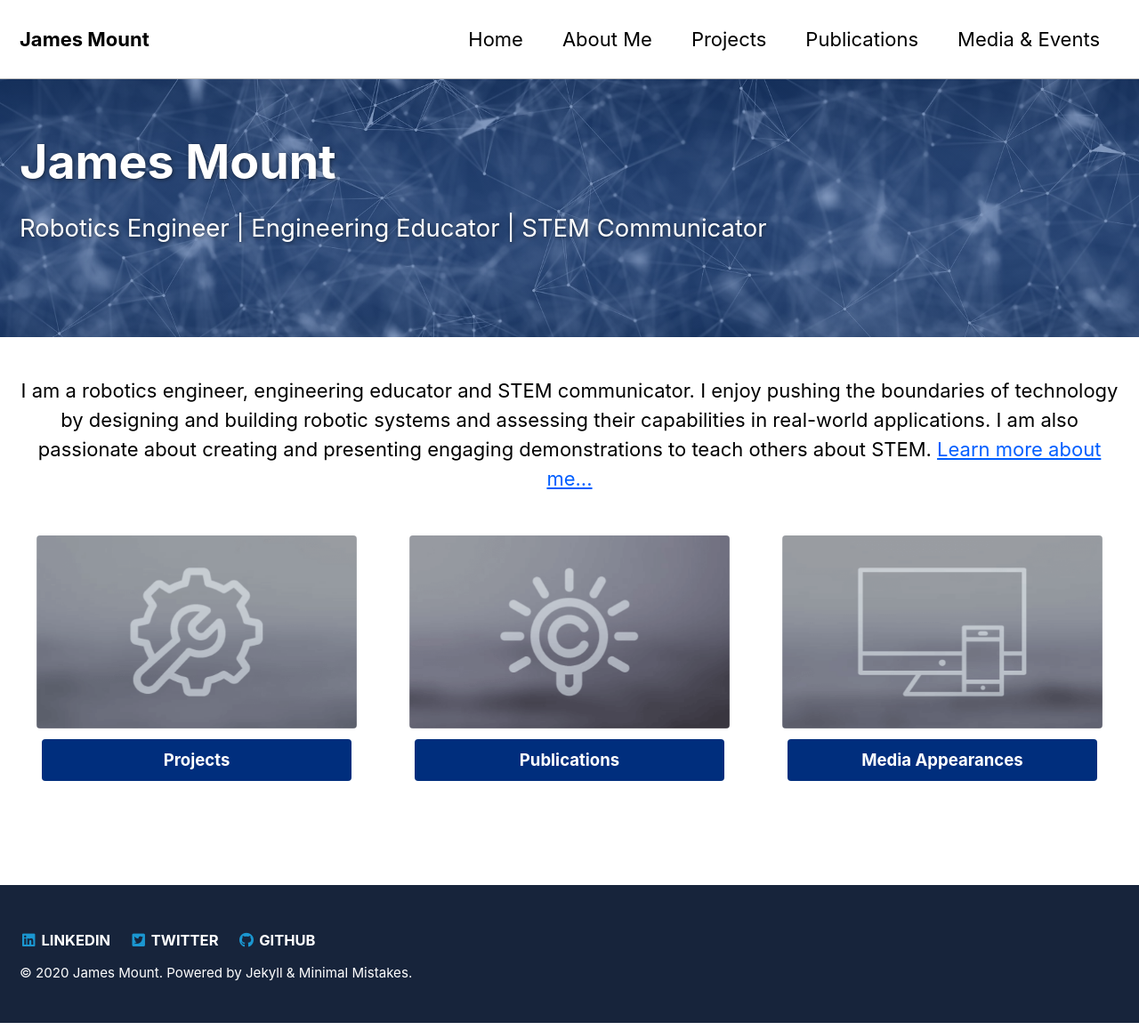
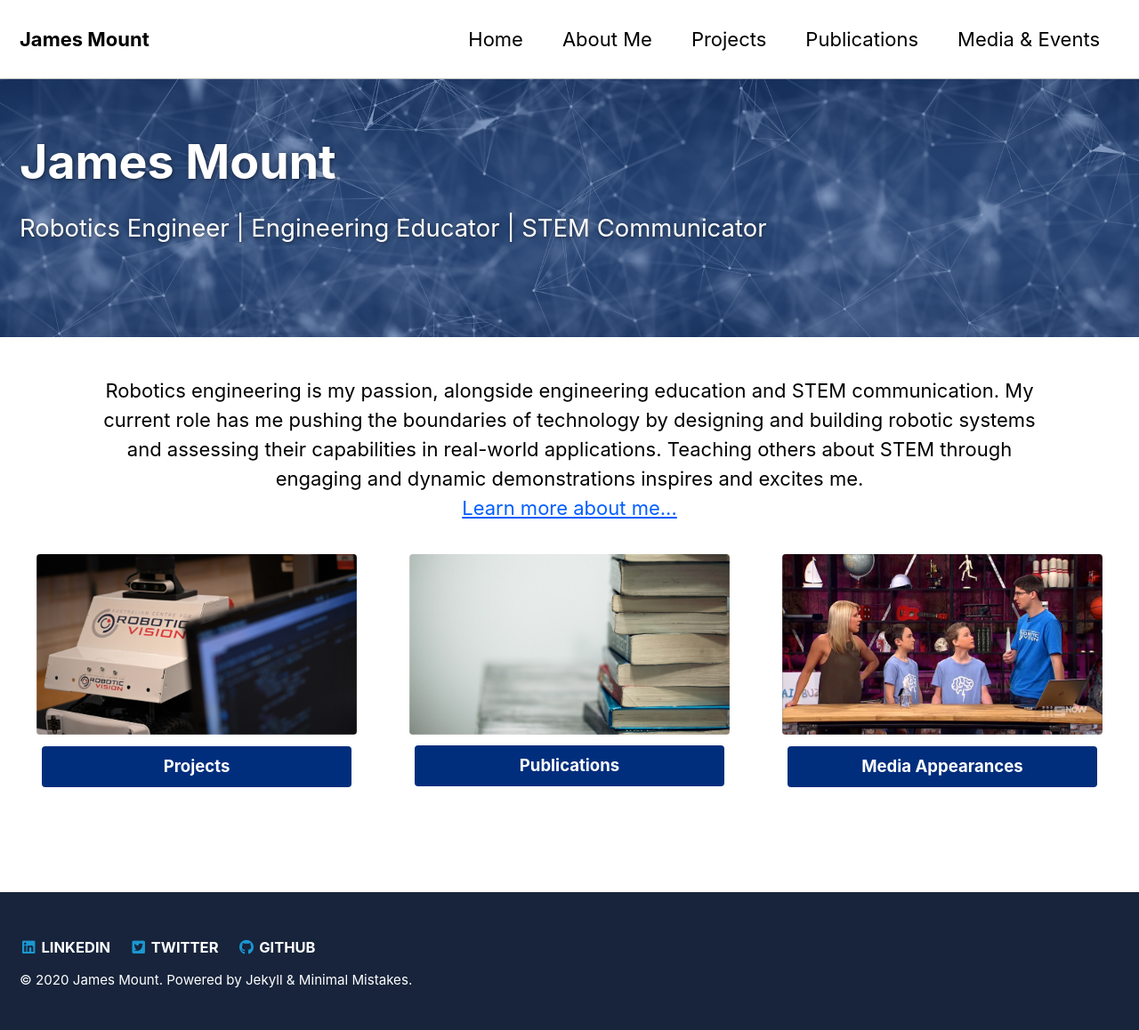
Before and after one commit to doriantsai/doriantsai.github.io, a Jekyll site: the page built from _pages/home.md, in a window 1280 px wide. Shown: the whole page at 89% size. Built offline with Jekyll 4.4.1, drawn with Linux system fonts in a browser that asks for light colours; cached includes are drawn as plain includes.

Commit message:
Updated home page.

```diff
--- a/_pages/home.md
+++ b/_pages/home.md
@@ -13,17 +13,17 @@ header:
 #       file_download: false
 excerpt: Robotics Engineer \| Engineering Educator \| STEM Communicator
 feature_row:
-  - image_path: /assets/images/mm-customizable-feature.png
+  - image_path: /assets/images/Carlie_2_scaled.jpg
     alt: "Projects"
     url: "/projects/"
     btn_class: "btn--primary"
     btn_label: "Projects"
-  - image_path: /assets/images/mm-free-feature.png
+  - image_path: /assets/images/Books_cropped.jpeg
     alt: "Publications"
     url: "/publications/"
     btn_class: "btn--primary"
     btn_label: "Publications"
-  - image_path: /assets/images/mm-responsive-feature.png
+  - image_path: /assets/images/BrainBuzz_original.jpg
     alt: "Media Appearances"
     url: "/media/"
     btn_class: "btn--primary"
@@ -37,8 +37,14 @@ feature_row:
     <p style="margin: 0 20% 1.3em 20%; text-align: center; font-size: 1em; border-bottom: 1px solid #aaa;">- Arthur C. Clarke</p>
 </div> -->
 
-<p style="text-align: center;">
-I am a robotics engineer, engineering educator and STEM communicator. I enjoy pushing the boundaries of technology by designing and building robotic systems and assessing their capabilities in real-world applications. I am also passionate about creating and presenting engaging demonstrations to teach others about STEM. <a href="/about_me/">Learn more about me...</a>
+<p style="text-align: center; width: 85%; margin: 0 auto 0.75em auto;">
+Robotics engineering is my passion, alongside engineering education and STEM communication. My current role has me pushing the boundaries of technology by designing and building robotic systems and assessing their capabilities in real-world applications. Teaching others about STEM through engaging and dynamic demonstrations inspires and excites me.
+<br>
+<a href="/about_me/">Learn more about me...</a>
 </p>
 
+<!-- <p>
+I am a robotics engineer, engineering educator and STEM communicator. I enjoy pushing the boundaries of technology by designing and building robotic systems and assessing their capabilities in real-world applications. I am also passionate about creating and presenting engaging demonstrations to teach others about STEM. <a href="/about_me/">Learn more about me...</a>
+</p> -->
+
 {% include feature_row %}
```
Also changed, not shown: assets/images/Books_cropped.jpeg (added), assets/images/Books_original.jpeg (added), assets/images/Carlie_1_scaled.jpg (added), assets/images/Carlie_2_scaled.jpg (added), 2 other files.
